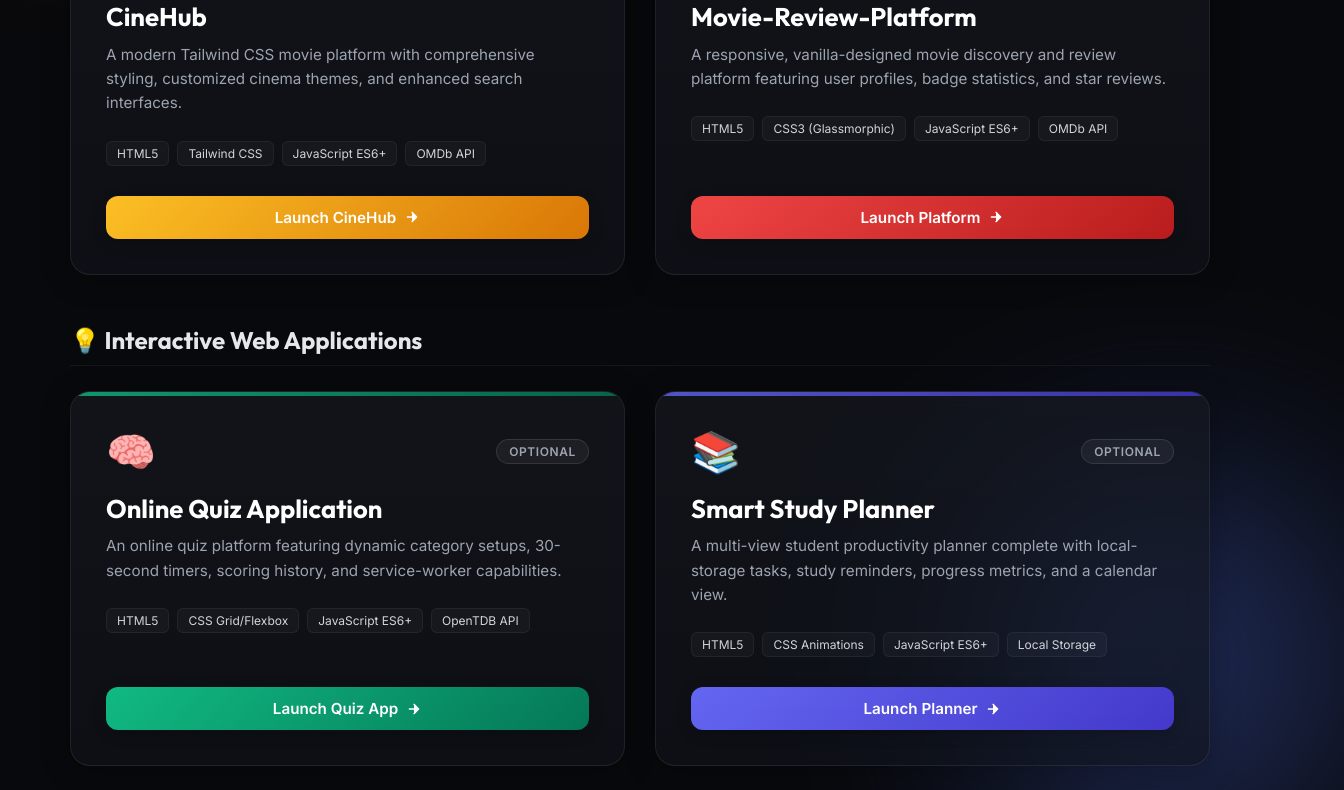
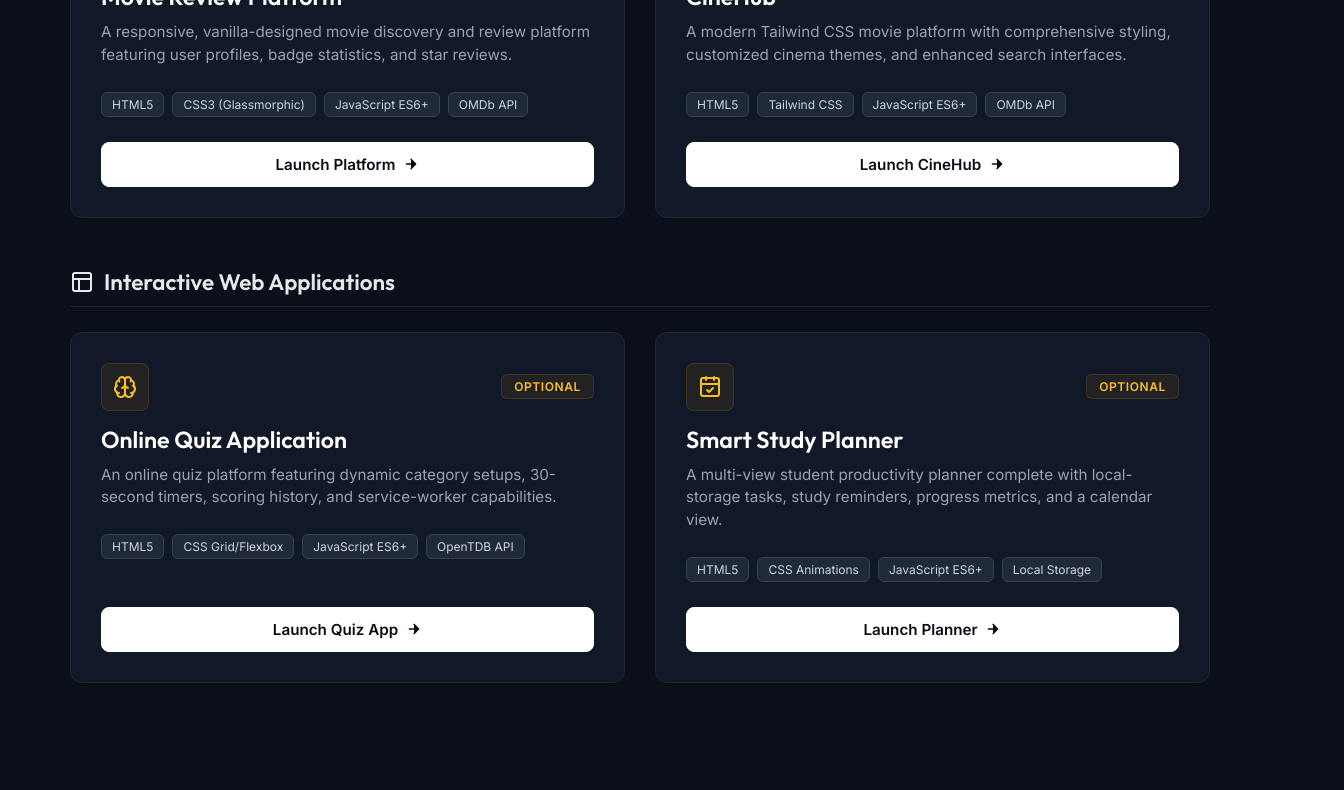
Before and after one commit to ARUN-L-KUMAR/AICTE-Frontend, a plain HTML site: page index.html in a window 1280 px wide. Shown: the part 401-1191 px from the top of the page, 1344 px wide, since content can reach past the window. Drawn offline with nearby package versions, Linux system fonts and the light colour scheme.

Commit message:
refactor: modernize portfolio and project UI by updating CSS variables, simplifying card styling, and integrating Lucide icons

```diff
--- a/index.html
+++ b/index.html
@@ -1,24 +1,39 @@
 <!DOCTYPE html>
 <html lang="en">
+
 <head>
     <meta charset="UTF-8">
     <meta name="viewport" content="width=device-width, initial-scale=1.0">
-    <meta name="description" content="AICTE Frontend Web Development Projects Portfolio showcasing CineHub, Movie Review Platform, Online Quiz, and Smart Study Planner.">
+    <meta name="description"
+        content="AICTE Frontend Web Development Projects Portfolio showcasing CineHub, Movie Review Platform, Online Quiz, and Smart Study Planner.">
     <title>AICTE Frontend Projects Portfolio</title>
 
     <!-- Google Fonts -->
     <link rel="preconnect" href="https://fonts.googleapis.com">
     <link rel="preconnect" href="https://fonts.gstatic.com" crossorigin>
-    <link href="https://fonts.googleapis.com/css2?family=Inter:wght@300;400;500;600;700&family=Outfit:wght@400;600;700;800&display=swap" rel="stylesheet">
+    <link
+        href="https://fonts.googleapis.com/css2?family=Inter:wght@300;400;500;600;700&family=Outfit:wght@400;600;700;800&display=swap"
+        rel="stylesheet">
+
+    <!-- Lucide Icons -->
+    <script src="https://unpkg.com/lucide@latest"></script>
 
     <style>
         :root {
-            --bg-color: #08090c;
-            --card-bg: rgba(18, 20, 29, 0.6);
-            --card-border: rgba(255, 255, 255, 0.08);
-            --text-primary: #f3f4f6;
+            --bg-color: #0b0f19;
+            --card-bg: #111827;
+            --card-border: #1f2937;
+            --card-border-hover: #3b82f6;
+            --text-primary: #f9fafb;
             --text-secondary: #9ca3af;
-            --glow-color: rgba(99, 102, 241, 0.15);
+            --primary-accent: #2563eb;
+            --primary-accent-hover: #1d4ed8;
+            --badge-bg: rgba(245, 158, 11, 0.08);
+            --badge-border: rgba(245, 158, 11, 0.15);
+            --badge-text: #fbbf24;
+            --btn-bg: #ffffff;
+            --btn-bg-hover: #1e293b;
+            --btn-text: #090d16;
         }
 
         * {
@@ -32,56 +47,26 @@
             background-color: var(--bg-color);
             color: var(--text-primary);
             min-height: 100vh;
-            overflow-x: hidden;
             display: flex;
             flex-direction: column;
-            position: relative;
-        }
-
-        /* Animated decorative gradient blobs */
-        body::before, body::after {
-            content: '';
-            position: absolute;
-            width: 350px;
-            height: 350px;
-            border-radius: 50%;
-            filter: blur(120px);
-            z-index: -1;
-            opacity: 0.4;
-        }
-
-        body::before {
-            top: -10%;
-            left: -5%;
-            background: radial-gradient(circle, #f59e0b, #ef4444);
-        }
-
-        body::after {
-            bottom: 10%;
-            right: -5%;
-            background: radial-gradient(circle, #6366f1, #3b82f6);
         }
 
         header {
             text-align: center;
             padding: 60px 20px 40px;
-            z-index: 10;
         }
 
         h1 {
             font-family: 'Outfit', sans-serif;
-            font-size: 3rem;
-            font-weight: 800;
-            letter-spacing: -0.03em;
-            background: linear-gradient(135deg, #ffffff 30%, #a5b4fc 100%);
-            -webkit-background-clip: text;
-            -webkit-text-fill-color: transparent;
-            background-clip: text;
+            font-size: 2.75rem;
+            font-weight: 700;
+            letter-spacing: -0.02em;
+            color: #ffffff;
             margin-bottom: 15px;
         }
 
         .tagline {
-            font-size: 1.15rem;
+            font-size: 1.1rem;
             color: var(--text-secondary);
             max-width: 600px;
             margin: 0 auto;
@@ -93,20 +78,19 @@
             width: 100%;
             margin: 0 auto;
             padding: 0 30px 80px;
-            z-index: 10;
             flex-grow: 1;
         }
 
         .section-title {
             font-family: 'Outfit', sans-serif;
-            font-size: 1.5rem;
-            font-weight: 700;
+            font-size: 1.4rem;
+            font-weight: 600;
             margin-bottom: 25px;
             color: #e5e7eb;
             display: flex;
             align-items: center;
             gap: 10px;
-            border-bottom: 1px solid rgba(255, 255, 255, 0.05);
+            border-bottom: 1px solid #1f2937;
             padding-bottom: 10px;
         }
 
@@ -122,8 +106,9 @@
             .project-grid {
                 grid-template-columns: 1fr;
             }
+
             h1 {
-                font-size: 2.2rem;
+                font-size: 2rem;
             }
         }
 
@@ -131,80 +116,67 @@
         .project-card {
             background: var(--card-bg);
             border: 1px solid var(--card-border);
-            border-radius: 20px;
-            padding: 35px;
+            border-radius: 12px;
+            padding: 30px;
             display: flex;
             flex-direction: column;
             justify-content: space-between;
-            transition: all 0.4s cubic-bezier(0.16, 1, 0.3, 1);
-            backdrop-filter: blur(12px);
-            position: relative;
-            overflow: hidden;
-            box-shadow: 0 4px 30px rgba(0, 0, 0, 0.3);
-        }
-
-        .project-card::before {
-            content: '';
-            position: absolute;
-            top: 0;
-            left: 0;
-            width: 100%;
-            height: 100%;
-            background: linear-gradient(180deg, rgba(255, 255, 255, 0.02) 0%, transparent 100%);
-            pointer-events: none;
+            transition: all 0.3s ease;
         }
 
         .project-card:hover {
-            transform: translateY(-5px);
-            border-color: rgba(255, 255, 255, 0.2);
-            box-shadow: 0 10px 40px var(--glow-color);
-        }
-
-        /* Top highlight bar on hover */
-        .project-card::after {
-            content: '';
-            position: absolute;
-            top: 0;
-            left: 0;
-            width: 100%;
-            height: 4px;
-            background: var(--accent-gradient);
-            opacity: 0.8;
+            transform: translateY(-4px);
+            border-color: var(--card-border-hover);
         }
 
         .card-header {
             display: flex;
             align-items: center;
             justify-content: space-between;
-            margin-bottom: 18px;
+            margin-bottom: 15px;
         }
 
         .icon-wrapper {
-            font-size: 2.5rem;
+            display: flex;
+            align-items: center;
+            justify-content: center;
+            width: 48px;
+            height: 48px;
+            background: rgba(245, 158, 11, 0.08);
+            border: 1px solid rgba(245, 158, 11, 0.15);
+            border-radius: 8px;
+            color: #fbbf24;
+        }
+
+        .icon-wrapper i {
+            width: 24px;
+            height: 24px;
+            stroke-width: 2;
+        }
+
+        .section-title i {
+            width: 24px;
+            height: 24px;
+            stroke: var(--text-primary);
+            stroke-width: 2;
         }
 
         .badge {
-            background: rgba(255, 255, 255, 0.05);
-            border: 1px solid rgba(255, 255, 255, 0.1);
-            color: var(--text-secondary);
+            background: var(--badge-bg);
+            border: 1px solid var(--badge-border);
+            color: var(--badge-text);
             padding: 4px 12px;
-            border-radius: 50px;
+            border-radius: 6px;
             font-size: 0.75rem;
             font-weight: 600;
             text-transform: uppercase;
             letter-spacing: 0.05em;
         }
 
-        .project-card.featured .badge {
-            background: rgba(251, 191, 36, 0.1);
-            border: 1px solid rgba(251, 191, 36, 0.2);
-            color: #f59e0b;
-        }
-
         .project-title {
             font-family: 'Outfit', sans-serif;
-            font-size: 1.6rem;
-            font-weight: 700;
+            font-size: 1.45rem;
+            font-weight: 600;
             color: #ffffff;
             margin-bottom: 10px;
             line-height: 1.2;
@@ -213,7 +185,7 @@
         .project-description {
             color: var(--text-secondary);
             font-size: 0.95rem;
-            line-height: 1.6;
+            line-height: 1.5;
             margin-bottom: 25px;
             flex-grow: 1;
         }
@@ -222,13 +194,13 @@
             display: flex;
             flex-wrap: wrap;
             gap: 8px;
-            margin-bottom: 30px;
+            margin-bottom: 25px;
         }
 
         .tech-tag {
             font-size: 0.75rem;
-            background: rgba(255, 255, 255, 0.03);
-            border: 1px solid rgba(255, 255, 255, 0.05);
+            background: #1f2937;
+            border: 1px solid #374151;
             padding: 4px 10px;
             border-radius: 6px;
             color: #d1d5db;
@@ -239,29 +211,29 @@
             align-items: center;
             justify-content: center;
             gap: 8px;
-            background: var(--accent-gradient);
-            color: #ffffff;
+            background: var(--btn-bg);
+            color: var(--btn-text);
             text-decoration: none;
             padding: 12px 24px;
-            border-radius: 12px;
+            border-radius: 8px;
             font-weight: 600;
             font-size: 0.95rem;
-            transition: all 0.3s ease;
-            box-shadow: 0 4px 15px rgba(0, 0, 0, 0.2);
-            border: none;
+            transition: all 0.2s ease;
+            border: 1px solid var(--btn-bg);
             cursor: pointer;
             width: 100%;
         }
 
         .btn-launch:hover {
-            filter: brightness(1.1);
-            box-shadow: 0 4px 20px var(--glow-color);
+            background: var(--btn-bg-hover);
+            color: #ffffff;
+            border-color: #3b82f6;
         }
 
         .btn-launch svg {
             width: 16px;
             height: 16px;
-            transition: transform 0.3s ease;
+            transition: transform 0.2s ease;
             fill: currentColor;
         }
 
@@ -269,40 +241,18 @@
             transform: translateX(4px);
         }
 
-        /* Specific card details */
-        .card-cinehub {
-            --accent-gradient: linear-gradient(135deg, #fbbf24, #d97706);
-            --glow-color: rgba(251, 191, 36, 0.15);
-        }
-
-        .card-movie-review {
-            --accent-gradient: linear-gradient(135deg, #ef4444, #b91c1c);
-            --glow-color: rgba(239, 68, 68, 0.15);
-        }
-
-        .card-quiz {
-            --accent-gradient: linear-gradient(135deg, #10b981, #047857);
-            --glow-color: rgba(16, 185, 129, 0.15);
-        }
-
-        .card-planner {
-            --accent-gradient: linear-gradient(135deg, #6366f1, #4338ca);
-            --glow-color: rgba(99, 102, 241, 0.15);
-        }
-
         footer {
             text-align: center;
-            padding: 30px 20px;
+            padding: 35px 20px;
             color: var(--text-secondary);
             font-size: 0.85rem;
-            border-top: 1px solid rgba(255, 255, 255, 0.05);
-            background: rgba(10, 11, 16, 0.8);
-            backdrop-filter: blur(5px);
-            z-index: 10;
+            border-top: 1px solid #1f2937;
+            background: #0b0f19;
+            margin-top: auto;
         }
 
         footer a {
-            color: #a5b4fc;
+            color: var(--badge-text);
             text-decoration: none;
             transition: color 0.2s ease;
         }
@@ -313,27 +263,57 @@
         }
     </style>
 </head>
+
 <body>
 
     <header>
         <h1 id="main-header">AICTE Frontend Project Hub</h1>
-        <p class="tagline">A curated collection of web applications developed under the AICTE Frontend Web Development course.</p>
+        <p class="tagline">A curated collection of web applications developed under the AICTE Frontend Web Development
+            course.</p>
     </header>
 
     <main>
         <!-- Primary Projects Section -->
-        <h2 class="section-title">🎬 Movie Applications</h2>
+        <h2 class="section-title"><i data-lucide="film"></i> Movie Applications</h2>
         <div class="project-grid">
+
+            <!-- Movie Review Platform Card -->
+            <article class="project-card card-movie-review" id="card-movie-review">
+                <div>
+                    <div class="card-header">
+                        <div class="icon-wrapper"><i data-lucide="video"></i></div>
+                        <span class="badge">Main Project (Classic)</span>
+                    </div>
+                    <h3 class="project-title">Movie Review Platform</h3>
+                    <p class="project-description">A responsive, vanilla-designed movie discovery and review platform
+                        featuring user profiles, badge statistics, and star reviews.</p>
+                    <div class="tech-badges">
+                        <span class="tech-tag">HTML5</span>
+                        <span class="tech-tag">CSS3 (Glassmorphic)</span>
+                        <span class="tech-tag">JavaScript ES6+</span>
+                        <span class="tech-tag">OMDb API</span>
+                    </div>
+                </div>
+                <a href="./Movie-Review-Platform/index.html" class="btn-launch" id="btn-launch-movie-review">
+                    Launch Platform
+                    <svg viewBox="0 0 24 24">
+                        <path d="M5 12h14M12 5l7 7-7 7" stroke="currentColor" stroke-width="2" stroke-linecap="round"
+                            stroke-linejoin="round" />
+                    </svg>
+                </a>
+            </article>
+
 
             <!-- CineHub Card -->
             <article class="project-card card-cinehub featured" id="card-cinehub">
                 <div>
                     <div class="card-header">
-                        <span class="icon-wrapper">🚀</span>
+                        <div class="icon-wrapper"><i data-lucide="rocket"></i></div>
                         <span class="badge">Featured Main Project</span>
                     </div>
                     <h3 class="project-title">CineHub</h3>
-                    <p class="project-description">A modern Tailwind CSS movie platform with comprehensive styling, customized cinema themes, and enhanced search interfaces.</p>
+                    <p class="project-description">A modern Tailwind CSS movie platform with comprehensive styling,
+                        customized cinema themes, and enhanced search interfaces.</p>
                     <div class="tech-badges">
                         <span class="tech-tag">HTML5</span>
                         <span class="tech-tag">Tailwind CSS</span>
@@ -343,47 +323,29 @@
                 </div>
                 <a href="./CineHub/index.html" class="btn-launch" id="btn-launch-cinehub">
                     Launch CineHub
-                    <svg viewBox="0 0 24 24"><path d="M5 12h14M12 5l7 7-7 7" stroke="currentColor" stroke-width="2" stroke-linecap="round" stroke-linejoin="round"/></svg>
-                </a>
-            </article>
-
-            <!-- Movie Review Platform Card -->
-            <article class="project-card card-movie-review" id="card-movie-review">
-                <div>
-                    <div class="card-header">
-                        <span class="icon-wrapper">🎥</span>
-                        <span class="badge">Main Project (Classic)</span>
-                    </div>
-                    <h3 class="project-title">Movie-Review-Platform</h3>
-                    <p class="project-description">A responsive, vanilla-designed movie discovery and review platform featuring user profiles, badge statistics, and star reviews.</p>
-                    <div class="tech-badges">
-                        <span class="tech-tag">HTML5</span>
-                        <span class="tech-tag">CSS3 (Glassmorphic)</span>
-                        <span class="tech-tag">JavaScript ES6+</span>
-                        <span class="tech-tag">OMDb API</span>
-                    </div>
-                </div>
-                <a href="./Movie-Review-Platform/index.html" class="btn-launch" id="btn-launch-movie-review">
-                    Launch Platform
-                    <svg viewBox="0 0 24 24"><path d="M5 12h14M12 5l7 7-7 7" stroke="currentColor" stroke-width="2" stroke-linecap="round" stroke-linejoin="round"/></svg>
+                    <svg viewBox="0 0 24 24">
+                        <path d="M5 12h14M12 5l7 7-7 7" stroke="currentColor" stroke-width="2" stroke-linecap="round"
+                            stroke-linejoin="round" />
+                    </svg>
                 </a>
             </article>
 
         </div>
 
         <!-- Optional/Alternative Projects Section -->
-        <h2 class="section-title">💡 Interactive Web Applications</h2>
+        <h2 class="section-title"><i data-lucide="layout"></i> Interactive Web Applications</h2>
         <div class="project-grid">
 
             <!-- Online Quiz Card -->
             <article class="project-card card-quiz" id="card-quiz">
                 <div>
                     <div class="card-header">
-                        <span class="icon-wrapper">🧠</span>
+                        <div class="icon-wrapper"><i data-lucide="brain"></i></div>
                         <span class="badge">Optional</span>
                     </div>
                     <h3 class="project-title">Online Quiz Application</h3>
-                    <p class="project-description">An online quiz platform featuring dynamic category setups, 30-second timers, scoring history, and service-worker capabilities.</p>
+                    <p class="project-description">An online quiz platform featuring dynamic category setups, 30-second
+                        timers, scoring history, and service-worker capabilities.</p>
                     <div class="tech-badges">
                         <span class="tech-tag">HTML5</span>
                         <span class="tech-tag">CSS Grid/Flexbox</span>
@@ -393,7 +355,10 @@
                 </div>
                 <a href="./Online Quiz Application/index.html" class="btn-launch" id="btn-launch-quiz">
                     Launch Quiz App
-                    <svg viewBox="0 0 24 24"><path d="M5 12h14M12 5l7 7-7 7" stroke="currentColor" stroke-width="2" stroke-linecap="round" stroke-linejoin="round"/></svg>
+                    <svg viewBox="0 0 24 24">
+                        <path d="M5 12h14M12 5l7 7-7 7" stroke="currentColor" stroke-width="2" stroke-linecap="round"
+                            stroke-linejoin="round" />
+                    </svg>
                 </a>
             </article>
 
@@ -401,11 +366,12 @@
             <article class="project-card card-planner" id="card-planner">
                 <div>
                     <div class="card-header">
-                        <span class="icon-wrapper">📚</span>
+                        <div class="icon-wrapper"><i data-lucide="calendar-check"></i></div>
                         <span class="badge">Optional</span>
                     </div>
                     <h3 class="project-title">Smart Study Planner</h3>
-                    <p class="project-description">A multi-view student productivity planner complete with local-storage tasks, study reminders, progress metrics, and a calendar view.</p>
+                    <p class="project-description">A multi-view student productivity planner complete with local-storage
+                        tasks, study reminders, progress metrics, and a calendar view.</p>
                     <div class="tech-badges">
                         <span class="tech-tag">HTML5</span>
                         <span class="tech-tag">CSS Animations</span>
@@ -415,7 +381,10 @@
                 </div>
                 <a href="./Smart Study Planner/index.html" class="btn-launch" id="btn-launch-planner">
                     Launch Planner
-                    <svg viewBox="0 0 24 24"><path d="M5 12h14M12 5l7 7-7 7" stroke="currentColor" stroke-width="2" stroke-linecap="round" stroke-linejoin="round"/></svg>
+                    <svg viewBox="0 0 24 24">
+                        <path d="M5 12h14M12 5l7 7-7 7" stroke="currentColor" stroke-width="2" stroke-linecap="round"
+                            stroke-linejoin="round" />
+                    </svg>
                 </a>
             </article>
 
@@ -423,8 +392,14 @@
     </main>
 
     <footer>
-        <p>© 2026 AICTE-Edunet Coursework. Developed by <a href="https://github.com/ARUN-L-KUMAR" target="_blank" rel="noopener noreferrer">ARUN L KUMAR</a>.</p>
+        <p>© 2026 AICTE-Edunet Coursework. Developed by <a href="https://github.com/ARUN-L-KUMAR" target="_blank"
+                rel="noopener noreferrer">ARUN L KUMAR</a>.</p>
     </footer>
 
+    <!-- Initialize Lucide Icons -->
+    <script>
+        lucide.createIcons();
+    </script>
 </body>
+
 </html>
```
Also changed, not shown: CineHub/index.html (+33 -23 lines).
